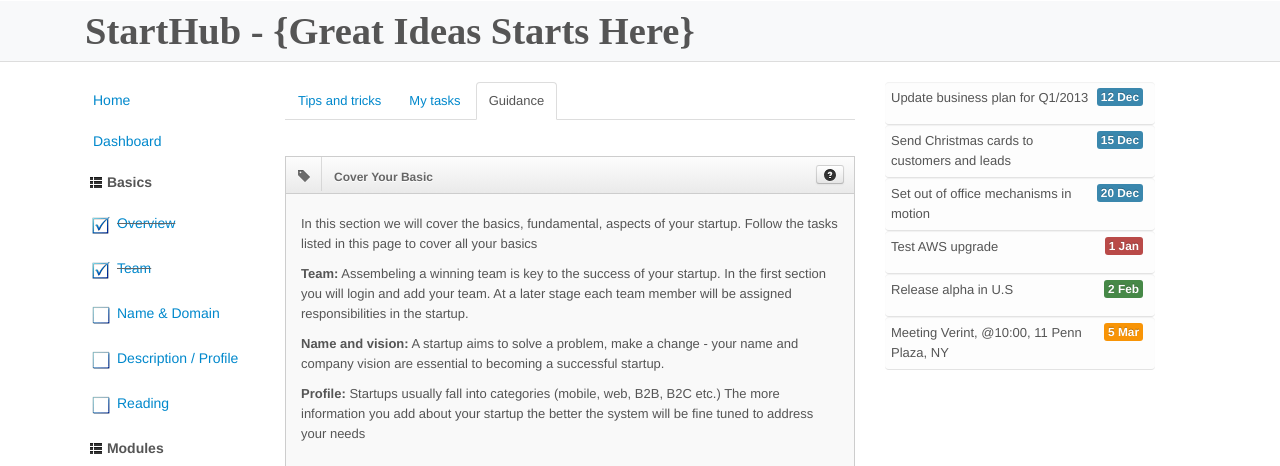
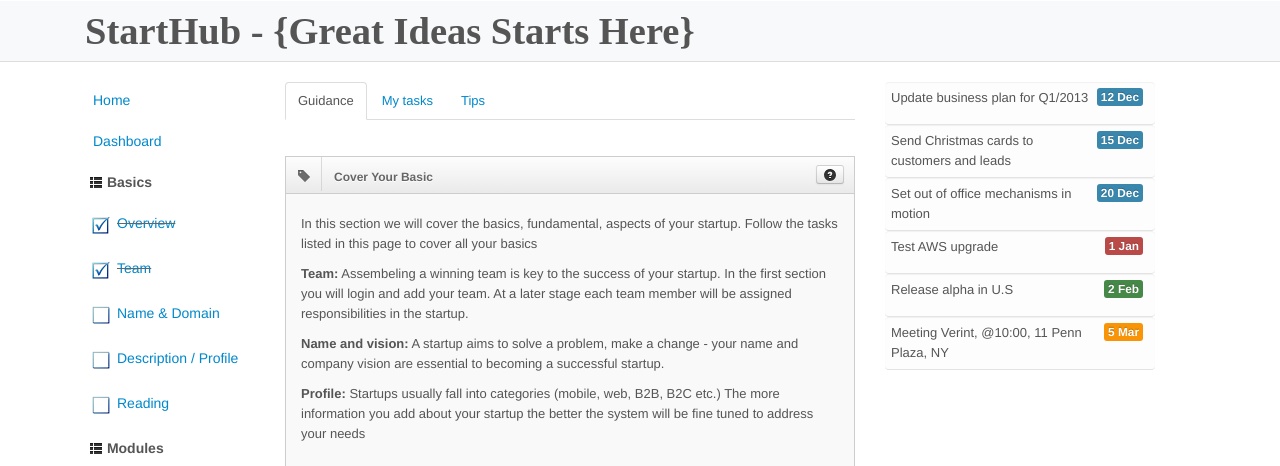
Before and after one commit to ashevat/xboard, a CakePHP app: the page made by app/View/Basics/overview.ctp in a window 1280 px wide. Shown: the part 57-523 px from the top of the page. Run offline with PHP 8.4 and a stand-in for CakePHP, Linux system fonts and the light colour scheme; the template is opened without the code that fills it, so the values that code supplies are empty; some libraries are stand-ins or nearby versions.

Commit message:
overview cosmetics

```diff
--- a/app/View/Basics/overview.ctp
+++ b/app/View/Basics/overview.ctp
@@ -1,10 +1,10 @@
 <ul class="nav nav-tabs" id="top-tabs">
 	<li>
-		<a href="#tips" data-toggle="tab">Tips and tricks</a>
+		<a href="#guide" data-toggle="tab">Guidance</a>
 	</li>
 	<li><a href="#tasks" data-toggle="tab">My tasks</a></li>
 	<li>
-		<a href="#guide" data-toggle="tab">Guidance</a>
+		<a href="#tips" data-toggle="tab">Tips</a>
 	</li>
 </ul>
 <div class="tab-content" style="visibility:hidden" id="tabbed-content">
@@ -12,7 +12,7 @@
 		<div class="widget-box">
 			<div class="widget-title">
 				<span class="icon"><i class="icon-star-empty"></i> </span>
-				<h5>Tips and tricks</h5>
+				<h5>Tips</h5>
 			</div>
 			<div class="widget-content">
 				<p>bla bla</p>
@@ -87,6 +87,6 @@
 <script>
 $(function () {
 	$('#tabbed-content').css('visibility','visible');
-	$('#top-tabs a:last').tab('show');
+	$('#top-tabs a:first').tab('show');
 });
 </script>
--- a/app/webroot/css/starthub-0.1.css
+++ b/app/webroot/css/starthub-0.1.css
@@ -62,7 +62,6 @@ section#hero h1{
 	 list-style: none outside none;
 	 margin:0;
 }
-
 .stream-item {
 	background-color:#fdfdfd;
 	border-bottom: 1px solid #E3E3E3;
```
